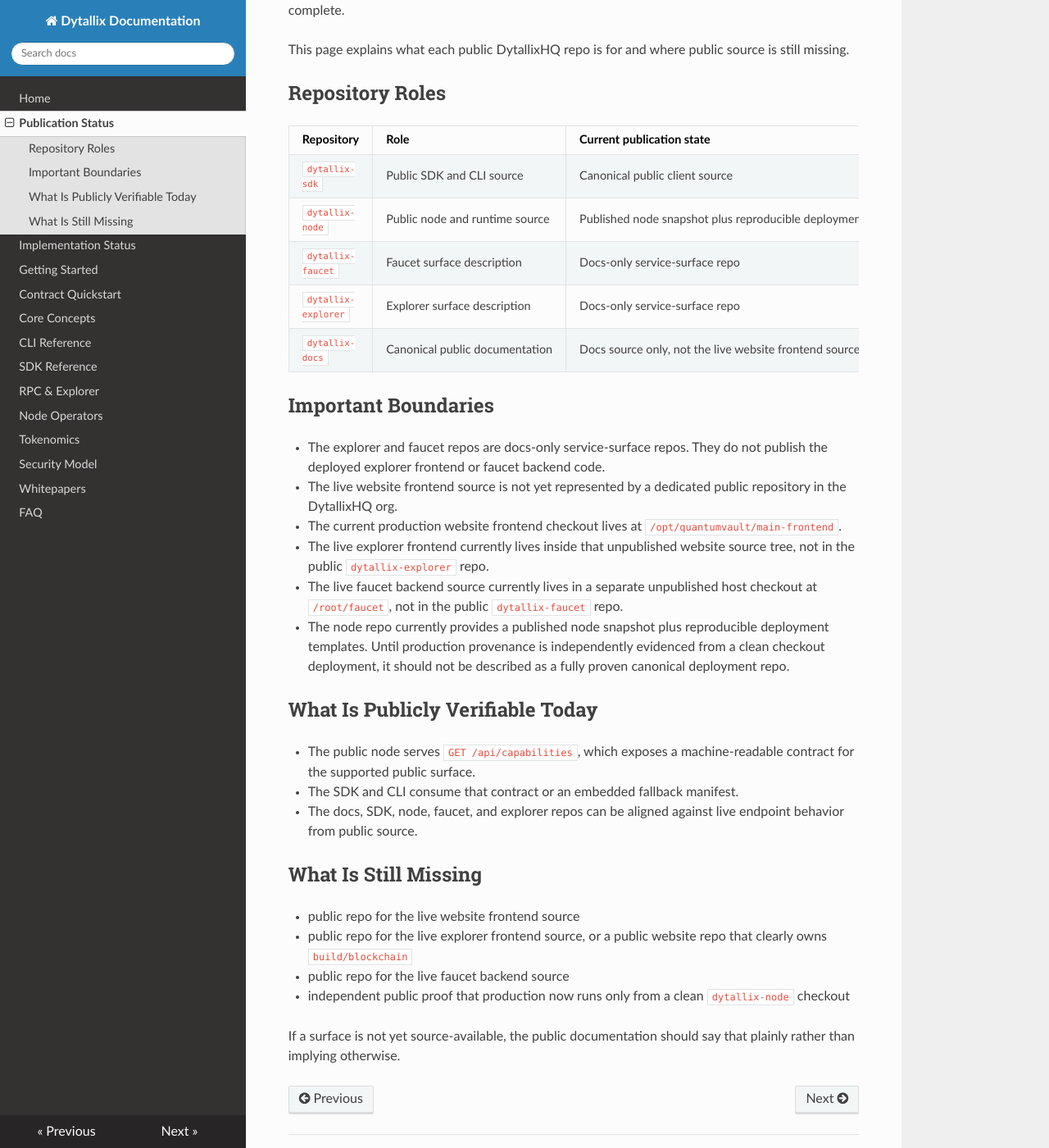
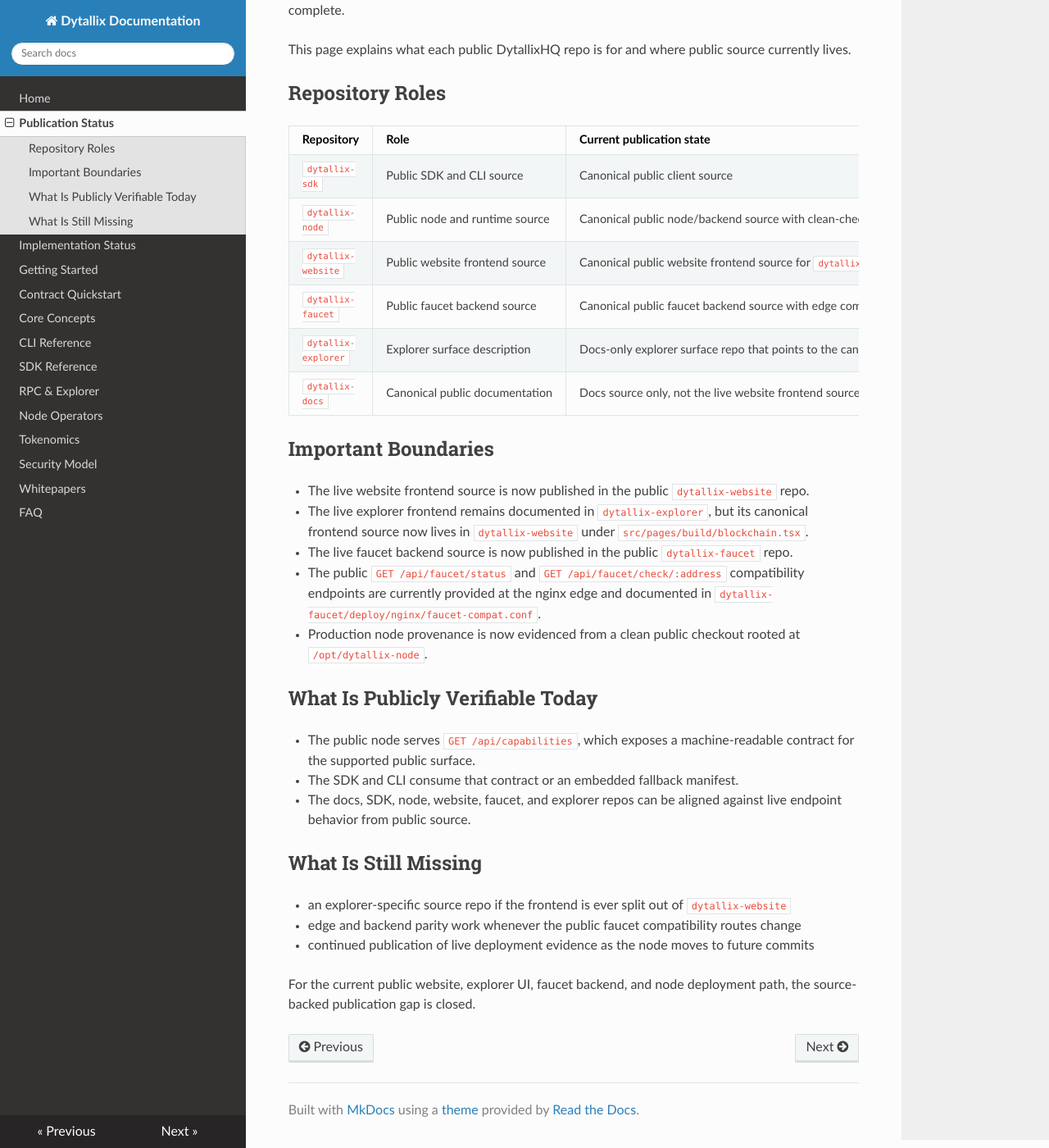
Before and after one commit to DytallixHQ/dytallix-docs, an MkDocs documentation site: the page built from docs/publication-status.md, in a window 1280 px wide and 1400 px high, scrolled down 207 px. Shown: the whole window at 82% size. Built offline with MkDocs 1.6.1, drawn with Linux system fonts in a browser that asks for light colours; nearby versions of some CDN libraries.

Commit message:
Update publication status for public source repos

```diff
--- a/docs/publication-status.md
+++ b/docs/publication-status.md
@@ -3,38 +3,37 @@
 Keypair, faucet, transfer, and basic contract lifecycle are available for experimentation on the public testnet. Staking, governance, and some advanced or operator paths are not yet production-complete.
 
 This page explains what each public DytallixHQ repo is for and where public
-source is still missing.
+source currently lives.
 
 ## Repository Roles
 
 | Repository | Role | Current publication state |
 | --- | --- | --- |
 | `dytallix-sdk` | Public SDK and CLI source | Canonical public client source |
-| `dytallix-node` | Public node and runtime source | Published node snapshot plus reproducible deployment templates |
-| `dytallix-faucet` | Faucet surface description | Docs-only service-surface repo |
-| `dytallix-explorer` | Explorer surface description | Docs-only service-surface repo |
+| `dytallix-node` | Public node and runtime source | Canonical public node/backend source with clean-checkout production provenance |
+| `dytallix-website` | Public website frontend source | Canonical public website frontend source for `dytallix.com`, including explorer UI and faucet page |
+| `dytallix-faucet` | Public faucet backend source | Canonical public faucet backend source with edge compatibility config |
+| `dytallix-explorer` | Explorer surface description | Docs-only explorer surface repo that points to the canonical frontend source in `dytallix-website` |
 | `dytallix-docs` | Canonical public documentation | Docs source only, not the live website frontend source |
 
 ## Important Boundaries
 
-- The explorer and faucet repos are docs-only service-surface repos. They do not publish the deployed explorer frontend or faucet backend code.
-- The live website frontend source is not yet represented by a dedicated public repository in the DytallixHQ org.
-- The current production website frontend checkout lives at `/opt/quantumvault/main-frontend`.
-- The live explorer frontend currently lives inside that unpublished website source tree, not in the public `dytallix-explorer` repo.
-- The live faucet backend source currently lives in a separate unpublished host checkout at `/root/faucet`, not in the public `dytallix-faucet` repo.
-- The node repo currently provides a published node snapshot plus reproducible deployment templates. Until production provenance is independently evidenced from a clean checkout deployment, it should not be described as a fully proven canonical deployment repo.
+- The live website frontend source is now published in the public `dytallix-website` repo.
+- The live explorer frontend remains documented in `dytallix-explorer`, but its canonical frontend source now lives in `dytallix-website` under `src/pages/build/blockchain.tsx`.
+- The live faucet backend source is now published in the public `dytallix-faucet` repo.
+- The public `GET /api/faucet/status` and `GET /api/faucet/check/:address` compatibility endpoints are currently provided at the nginx edge and documented in `dytallix-faucet/deploy/nginx/faucet-compat.conf`.
+- Production node provenance is now evidenced from a clean public checkout rooted at `/opt/dytallix-node`.
 
 ## What Is Publicly Verifiable Today
 
 - The public node serves `GET /api/capabilities`, which exposes a machine-readable contract for the supported public surface.
 - The SDK and CLI consume that contract or an embedded fallback manifest.
-- The docs, SDK, node, faucet, and explorer repos can be aligned against live endpoint behavior from public source.
+- The docs, SDK, node, website, faucet, and explorer repos can be aligned against live endpoint behavior from public source.
 
 ## What Is Still Missing
 
-- public repo for the live website frontend source
-- public repo for the live explorer frontend source, or a public website repo that clearly owns `build/blockchain`
-- public repo for the live faucet backend source
-- independent public proof that production now runs only from a clean `dytallix-node` checkout
+- an explorer-specific source repo if the frontend is ever split out of `dytallix-website`
+- edge and backend parity work whenever the public faucet compatibility routes change
+- continued publication of live deployment evidence as the node moves to future commits
 
-If a surface is not yet source-available, the public documentation should say that plainly rather than implying otherwise.
+For the current public website, explorer UI, faucet backend, and node deployment path, the source-backed publication gap is closed.
```
Also changed, not shown: README.md (+2 -2 lines), docs/faq.md (+8 -7 lines), docs/implementation-status.md (+9 -7 lines), docs/index.md (+2 -2 lines), public-surface.json (+9 -5 lines).
